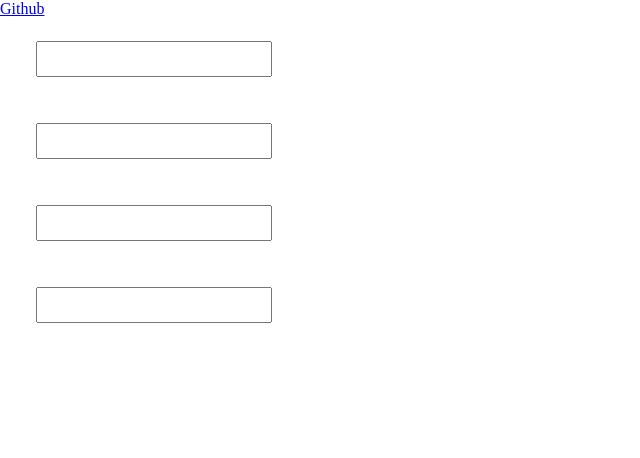
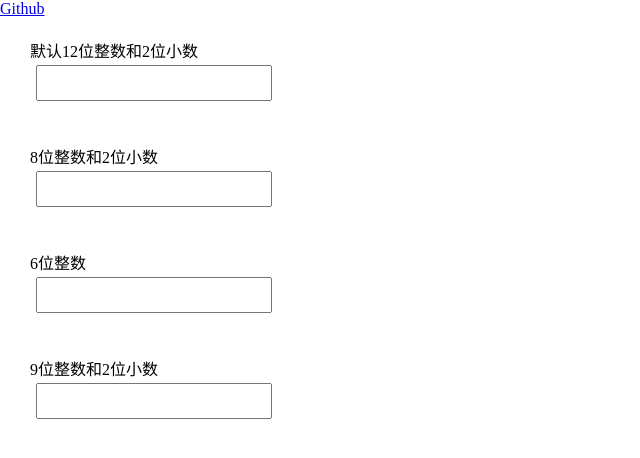
Before and after one commit to xuxihai123/jquery-keyboardNum, a website: page docs/index.html in a window 1280 px wide. Shown: the whole page, without its empty margins (0-640 px from the left). Drawn offline with Linux system fonts and the light colour scheme.

Commit message:
update example

```diff
--- a/docs/index.html
+++ b/docs/index.html
@@ -52,16 +52,20 @@
     <a href="https://github.com/x373241884y/jquery-keyboardNum">Github</a>
 </div>
 <div class="container">
-    <input id="keybord1"/>
+    <div>默认12位整数和2位小数</div>
+    <input id="keybord1" />
   </div>
   <div class="container">
-    <input id="keybord2"/>
+    <div>8位整数和2位小数</div>
+    <input id="keybord2" />
   </div>
   <div class="container">
-    <input id="keybord3"/>
+    <div>6位整数</div>
+    <input id="keybord3" />
   </div>
   <div class="container">
-    <input id="keybord4"/>
+    <div>9位整数和2位小数</div>
+    <input id="keybord4" />
   </div>
 <div id="result"></div>
 <!-- jquery引用 -->
@@ -69,25 +73,26 @@
 <script src="js/jquery-keybord.js"></script>
 
 <script>
-    $('#keybord1').keyboardNum();
-    $('#keybord2').keyboardNum({
-        mode: '8.2', //数字格式限制
+        $("#keybord1").keyboardNum();
+      $("#keybord2").keyboardNum({
+        mode: "8.2", //数字格式限制
         cursorTick: 1000, //闪烁间隔,
         onChangeAfter: function (value) {
           console.log(value);
-            $("#result").text('keybord2:' + value);
+          $("#result").text("keybord2:" + value);
           console.log(this);
-        }
+        },
       });
-    $('#keybord3').keyboardNum({
-        mode: '10.2', //数字格式限制
+      $("#keybord3").keyboardNum({
         validateHook: function (value) {
-            if (/^\d+$/.test(value)) {
+          if(/^\d+$/.test(value)&&value.length>6){
+            return false;
+          }else if (/^\d+$/.test(value)) {
             return true;
           }
-        }
+        },
       });
-    $('#keybord4').keyboardNum({
+      $("#keybord4").keyboardNum({
         intLength: 9, //整数位数
         dotLength: 2, //小数位数
       });
```
Also changed, not shown: src/index.html (+7 -2 lines). Lines whose indentation alone changed are shown as unchanged.
